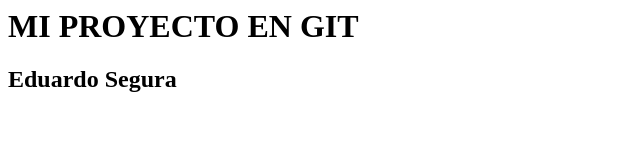
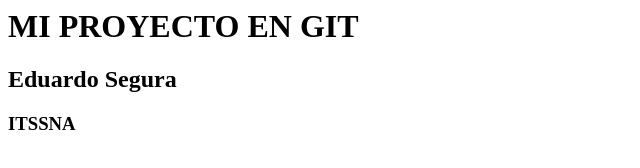
Before and after one commit to 464lalosegura/miproyecto, a plain HTML site: page index.html in a window 1280 px wide. Shown: the whole page, without its empty margins (0-640 px from the left). Drawn offline with Linux system fonts and the light colour scheme.

Commit message:
Agregue el tercer h2

```diff
--- a/index.html
+++ b/index.html
@@ -1,2 +1,3 @@
 <h1>MI PROYECTO EN GIT</h1>
 <h2>Eduardo Segura</h2>
+<h3>ITSSNA</h3>
```
